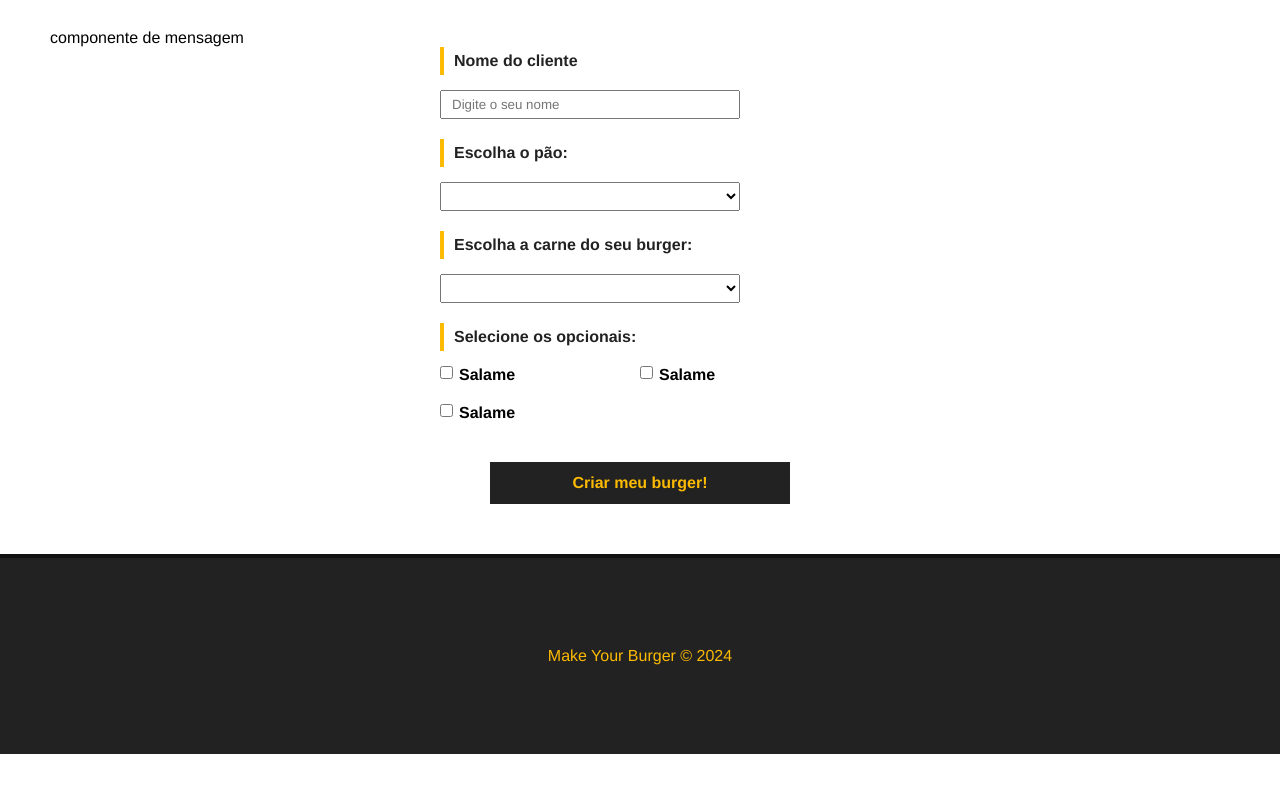
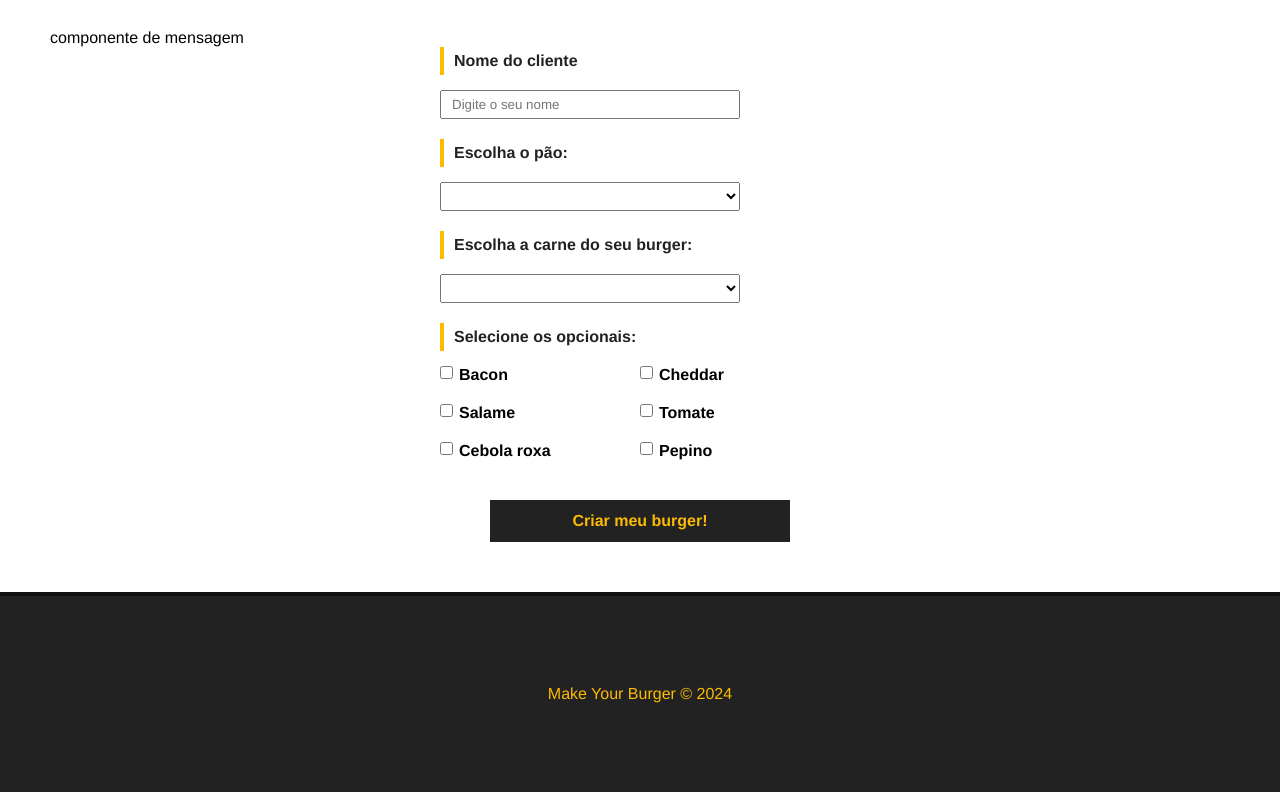
Before and after one commit to pedrohsilvah/project-hamburger, a Vue app: page / in a window 1280 px wide. Shown: the part 677-1469 px from the top of the page. Before the commit the page ends 1431 px from the top, so only its background shows below. Built offline with nearby package versions, Linux system fonts and the light colour scheme; data requests are answered from the project's data file.

Commit message:
inserindo dados

```diff
--- a/src/components/BurgerForm.vue
+++ b/src/components/BurgerForm.vue
@@ -13,7 +13,7 @@
                     <label for="pao">Escolha o pão:</label>
                     <select name="pao" id="pao" v-model="pao">
                         <option value="">Selecione o seu pão</option>
-                        <option value="integral">Integral</option>
+                        <option v-for="pao in paes" :key="pao.id" value="pao.tipo">{{ pao.tipo }}</option>
                     </select>
                 </div>
 
@@ -21,25 +21,15 @@
                     <label for="carne">Escolha a carne do seu burger:</label>
                     <select name="carne" id="carne" v-model="carne">
                         <option value="">Selecione a sua carne</option>
-                        <option value="carne">Carne</option>
+                        <option v-for="carne in carnes" :key="carne.id" value="carne.tipo">{{ carne.tipo }}</option>
                     </select>
                 </div>
 
                 <div id="opcionais-container" class="input-container">
                     <label id="opcionais-title" for="opcionais">Selecione os opcionais:</label>
-                    <div class="checkbox-container">
-                        <input type="checkbox" name="opcionais" v-model="opcionais" value="salame">
-                        <span>Salame</span>
-                    </div>
-
-                    <div class="checkbox-container">
-                        <input type="checkbox" name="opcionais" v-model="opcionais" value="salame">
-                        <span>Salame</span>
-                    </div>
-
-                    <div class="checkbox-container">
-                        <input type="checkbox" name="opcionais" v-model="opcionais" value="salame">
-                        <span>Salame</span>
+                    <div class="checkbox-container" v-for="opcional in opcionaisdata" :key="opcional.id">
+                        <input type="checkbox" name="opcionais" v-model="opcionais" :value="opcional.tipo">
+                        <span>{{ opcional.tipo }}</span>
                     </div>
                 </div>
 
@@ -54,7 +44,34 @@
 
 <script>
 export default {
-    name: "BurgerForm"
+    name: "BurgerForm",
+    data() {
+        return {
+            paes: null,
+            carnes: null,
+            opcionaisdata: null,
+            nome: null,
+            pao: null,
+            carne: null,
+            opcionais: [],
+            status: "Solicitado",
+            msg: null
+        }
+    },
+    methods: {
+        async getIngredientes() {
+
+            const req = await fetch("http://localhost:3000/ingredientes");
+            const data = await req.json();
+
+            this.paes = data.paes
+            this.carnes = data.carnes
+            this.opcionaisdata = data.opcionais
+        }
+    },
+    mounted() {
+        this.getIngredientes();
+    }
 }
 </script>
 
```
